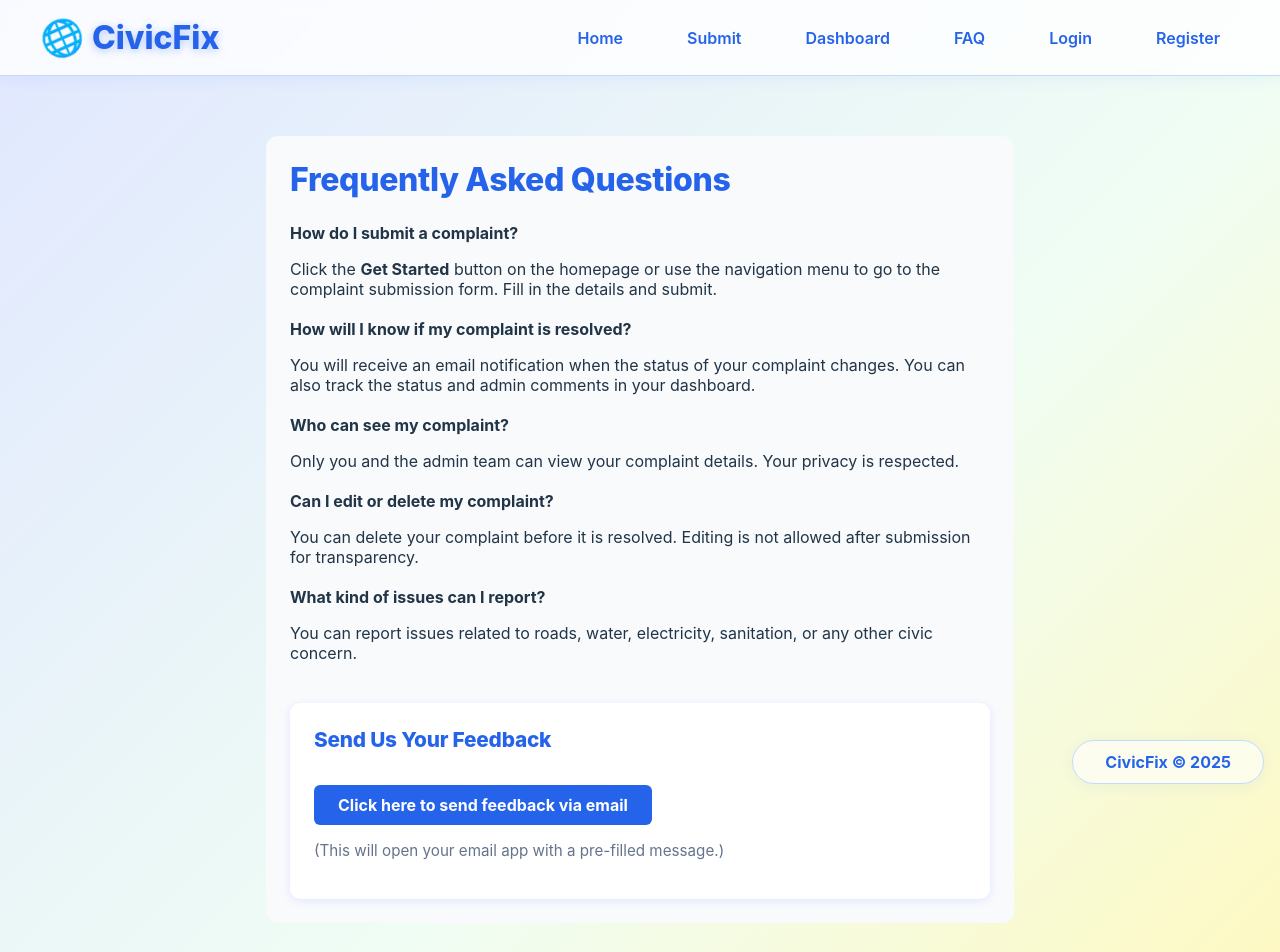
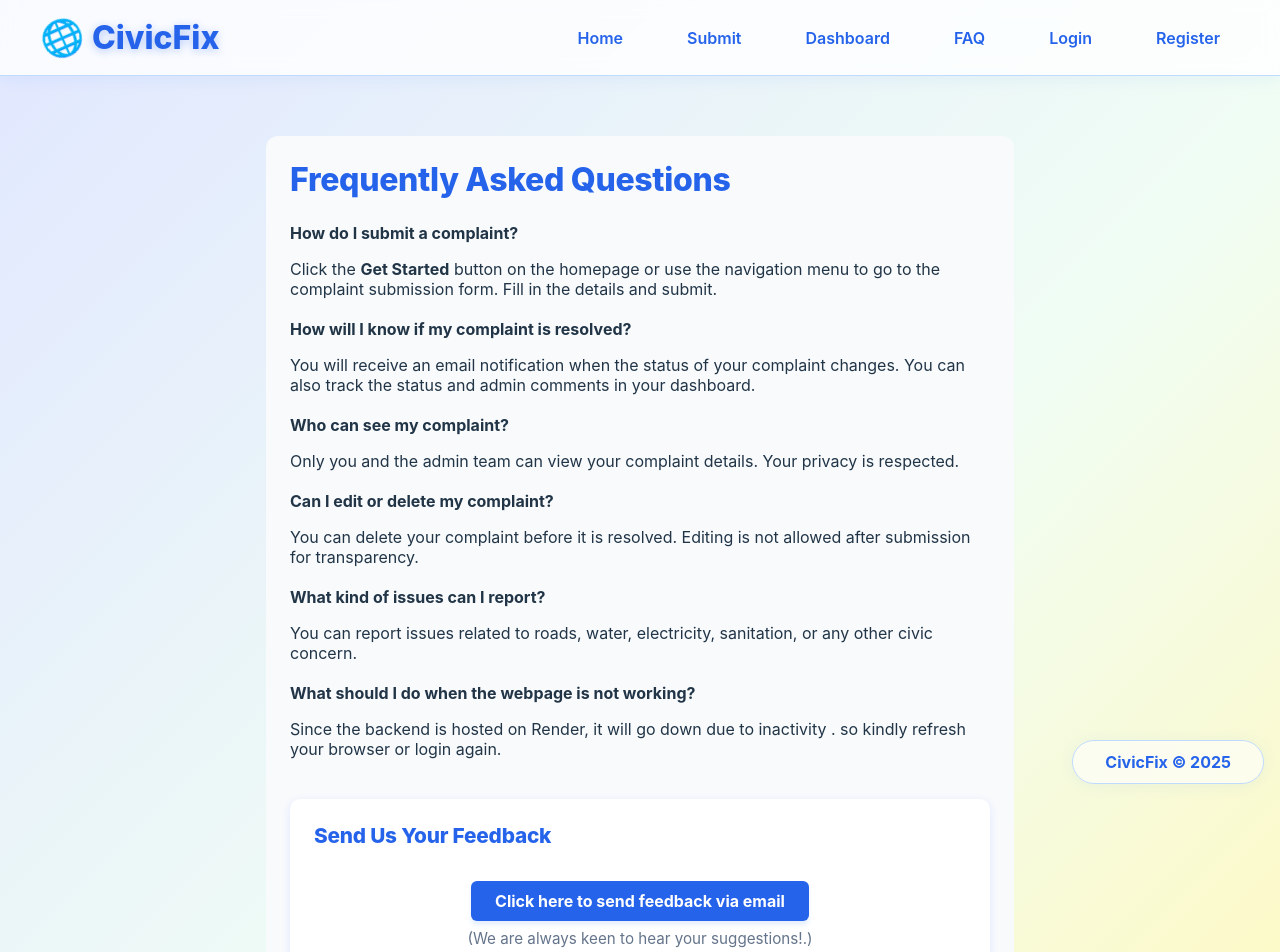
Before and after one commit to mohamednizar17/civicfix-frontend, a React (Vite) app: page /faq in a window 1280 px wide. Shown: the top 952 px of the page. Built offline with nearby package versions, Linux system fonts and the light colour scheme.

Commit message:
Update FAQ.jsx

```diff
--- a/src/pages/FAQ.jsx
+++ b/src/pages/FAQ.jsx
@@ -21,18 +21,19 @@
           <b>Can I edit or delete my complaint?</b>
           <p>You can delete your complaint before it is resolved. Editing is not allowed after submission for transparency.</p>
         </li>
-
-
         <li style={{ marginBottom: 20 }}>
           <b>What kind of issues can I report?</b>
           <p>You can report issues related to roads, water, electricity, sanitation, or any other civic concern.</p>
         </li>
-
+        <li style={{ marginBottom: 20 }}>
+          <b>What should I do when the webpage is not working?</b>
+          <p>Since the backend is hosted on Render, it will go down due to inactivity . so kindly refresh your browser or login again.</p>
+        </li>
       </ul>
 
       <div style={{ marginTop: 40, padding: 24, background: '#fff', borderRadius: 10, boxShadow: '0 2px 8px #e0e7ff' }}>
         <h3 style={{ color: '#2563eb' }}>Send Us Your Feedback</h3>
-        <p>
+        <div style={{ display: 'flex', justifyContent: 'center' }}>
           <a
             href={`mailto:civicfix17@gmail.com?subject=Feedback for CivicFix&body=Your feedback here...`}
             style={{
@@ -43,14 +44,17 @@
               borderRadius: 6,
               textDecoration: 'none',
               fontWeight: 'bold',
-              marginTop: 12
+              marginTop: 12,
+              transition: 'background 0.3s, transform 0.2s',
+              boxShadow: '0 4px 4px rgba(14, 97, 239, 0.1)',
+              alignContent: 'center',
             }}
           >
             Click here to send feedback via email
           </a>
-        </p>
-        <p style={{ fontSize: '0.95em', color: '#64748b', marginTop: 8 }}>
-          (This will open your email app with a pre-filled message.)
+        </div>
+        <p style={{ fontSize: '0.95em', color: '#64748b', marginTop: 8, textAlign: 'center' }}>
+          (We are always keen to hear your suggestions!.)
         </p>
       </div>
     </div>
```
